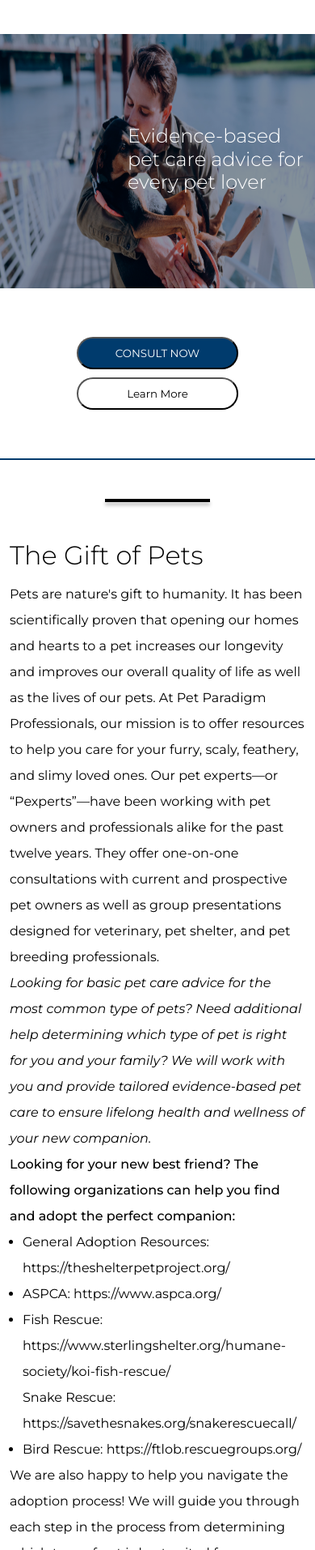
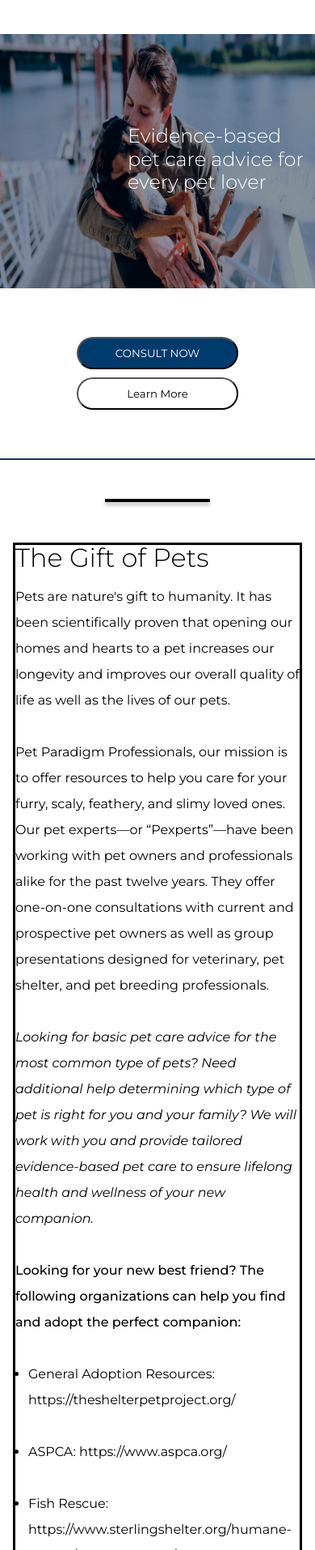
Before and after one commit to Techi-fy/Pet_Consultation_App, a plain HTML site: page index.html in a window 390 px wide. Shown: the part 86-2000 px from the top of the page at 81% size. Drawn offline with Linux system fonts and the light colour scheme.

Commit message:
made all paragraph text more accessible on mobile phones

```diff
--- a/index.html
+++ b/index.html
@@ -86,28 +86,28 @@
     <article class="company-intro">
 
       <h2 class="intro-title">The Gift of Pets</h2>
-      <p class ="intro-paragraph">Pets are nature's gift to humanity. It has been scientifically proven that opening our homes and hearts to a pet increases our longevity and improves our overall quality of life as well as the lives of our pets. At Pet Paradigm Professionals, our mission is to offer resources to help you care for your furry, scaly, feathery, and slimy loved ones. Our pet experts—or “Pexperts”—have been working with pet owners and professionals alike for the past twelve years. They offer one-on-one consultations with current and prospective pet owners as well as group presentations designed for veterinary, pet shelter, and pet breeding professionals.
+      <p class ="intro-paragraph">Pets are nature's gift to humanity. It has been scientifically proven that opening our homes and hearts to a pet increases our longevity and improves our overall quality of life as well as the lives of our pets. <br><br> Pet Paradigm Professionals, our mission is to offer resources to help you care for your furry, scaly, feathery, and slimy loved ones. Our pet experts—or “Pexperts”—have been working with pet owners and professionals alike for the past twelve years. They offer one-on-one consultations with current and prospective pet owners as well as group presentations designed for veterinary, pet shelter, and pet breeding professionals.<br><br>
 
-        <h2 class="heading-sub1">Looking for basic pet care advice for the most common type of pets? Need additional help determining which type of pet is right for you and your family? We will work with you and provide tailored evidence-based pet care to ensure lifelong health and wellness of your new companion.</h2>
+        <h2 class="heading-sub1">Looking for basic pet care advice for the most common type of pets? Need additional help determining which type of pet is right for you and your family? We will work with you and provide tailored evidence-based pet care to ensure lifelong health and wellness of your new companion.<br><br></h2>
 
-        <h2 class="heading-sub2">Looking for your new best friend? The following organizations can help you find and adopt the perfect companion:</h2>
+        <h2 class="heading-sub2">Looking for your new best friend? The following organizations can help you find and adopt the perfect companion:<br><br></h2>
         <ul class="links-outside">
           <li>
-        General Adoption Resources: https://theshelterpetproject.org/
+        General Adoption Resources: https://theshelterpetproject.org/ <br><br>
       </li>
         <li>
-        ASPCA: https://www.aspca.org/
+        ASPCA: https://www.aspca.org/ <br><br>
       </li>
        <li>
-        Fish Rescue: https://www.sterlingshelter.org/humane-society/koi-fish-rescue/
+        Fish Rescue: https://www.sterlingshelter.org/humane-society/koi-fish-rescue/<br><br>
       </li>
-        Snake Rescue: https://savethesnakes.org/snakerescuecall/
+        Snake Rescue: https://savethesnakes.org/snakerescuecall/<br><br>
         <li>
-        Bird Rescue: https://ftlob.rescuegroups.org/
+        Bird Rescue: https://ftlob.rescuegroups.org/<br><br>
       </li>
        </ul>
-        We are also happy to help you navigate the adoption process! We will guide you through each step in the process from determining which type of pet is best suited for your family and home environment, to completing the necessary paperwork, to bringing your new loved one home. Please fill out our contact form to request a consultation. We will contact you within 48 hours to schedule a consultation. All fields are required.
-
+        We are also happy to help you navigate the adoption process! We will guide you through each step in the process from determining which type of pet is best suited for your family and home environment, to completing the necessary paperwork, to bringing your new loved one home.<br><br> Please fill out our contact form to request a consultation. We will contact you within 48 hours to schedule a consultation. All fields are required.<br><br>
+        <br><br>
         </p>
     </article>
     <div class="line-style2"></div>
--- a/styles.css
+++ b/styles.css
@@ -375,11 +375,6 @@ ul.breadcrumb li a:hover {
   color: #01447e;
   text-decoration: underline;
 }
-.company-intro{
-
-  margin:50px 12px 0 12px;
-  line-height: 2rem;
-}
 
 .dog-page-intro{
 
@@ -387,6 +382,15 @@ ul.breadcrumb li a:hover {
   line-height: 2rem;
 
 }
+/*this is the mobile styles for 'the gift of pets"*/
+.company-intro{
+ padding: 0 0px 0 0px;
+  margin:50px 16px 0 16px;
+  line-height: 2rem;
+  border: solid black;
+
+}
+
 .intro-title{
 
   font-weight: 300;
@@ -396,6 +400,7 @@ ul.breadcrumb li a:hover {
 }
 .intro-paragraph{
   margin-top:16px;
+
 
 }
 .topic-title{
@@ -616,6 +621,7 @@ font-style: italic;
 
 @media screen and (min-width:768px) {
 
+
   .search-bar{
     width:268px;
 
@@ -684,6 +690,10 @@ font-style: italic;
 }
 
 @media screen and (max-width: 960px) {
+  .navbar-btn {
+    visibility: hidden;
+   }
+
   .navbar-container {
     display: flex;
     justify-content: space-between;
@@ -821,7 +831,7 @@ font-style: italic;
 
 
 }
-/*Responsive Image for 320px*/
+
 .image-landing{
 
  margin-top: 0;
@@ -901,7 +911,6 @@ color: #FFFFFF;
 
 }
 
-/*Responsive Image for 320px*/
 .image-landing{
 
  margin-top: 0;
```
Also changed, not shown: cat-care.html (+10 -9 lines), small-animal.html (+7 -7 lines).
